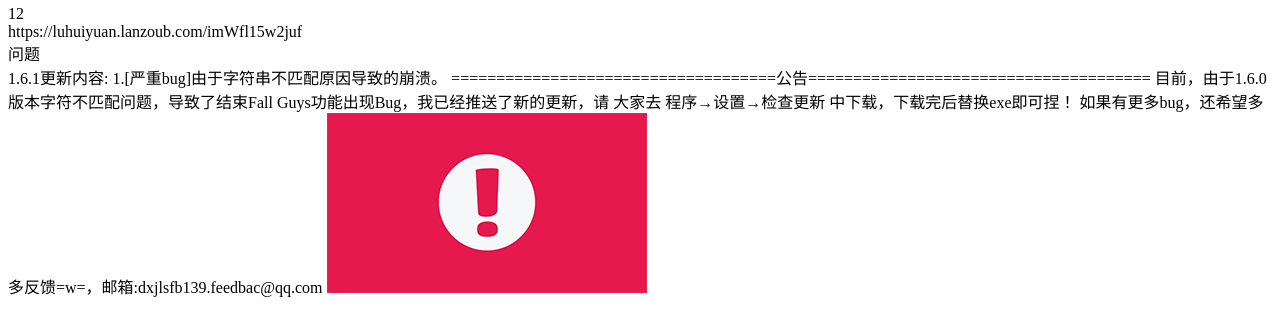
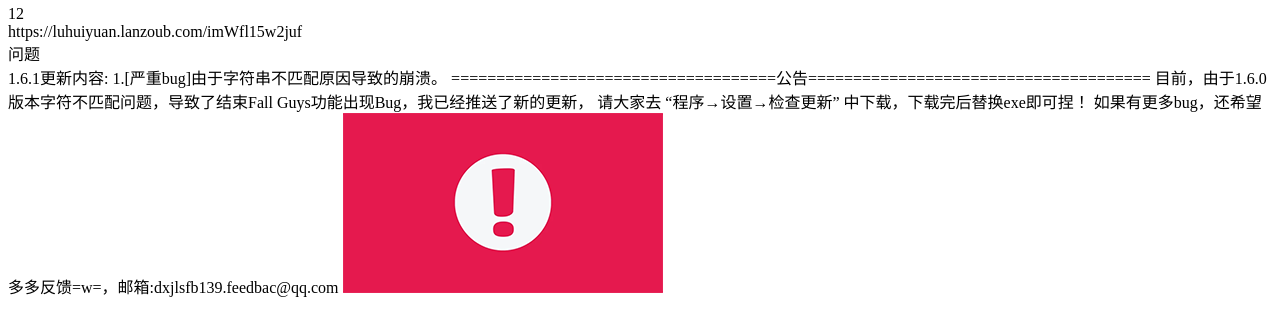
Before and after one commit to DXJLSFB139/FGGTupdate, a plain HTML site: page index.html in a window 1280 px wide. Shown: the part 142-478 px from the top of the page. Drawn offline with Linux system fonts and the light colour scheme.

Commit message:
Update index.html

```diff
--- a/index.html
+++ b/index.html
@@ -32,8 +32,8 @@
             </span>
             <span class="Notice">
                 ====================================公告======================================
-                目前，由于1.6.0版本字符不匹配问题，导致了结束Fall Guys功能出现Bug，我已经推送了新的更新，请
-                            大家去 程序→设置→检查更新 中下载，下载完后替换exe即可捏！
+                目前，由于1.6.0版本字符不匹配问题，导致了结束Fall Guys功能出现Bug，我已经推送了新的更新，
+                        请大家去 “程序→设置→检查更新” 中下载，下载完后替换exe即可捏！
 
                 如果有更多bug，还希望多多反馈=w=，邮箱:dxjlsfb139.feedbac@qq.com
             </span>
```
